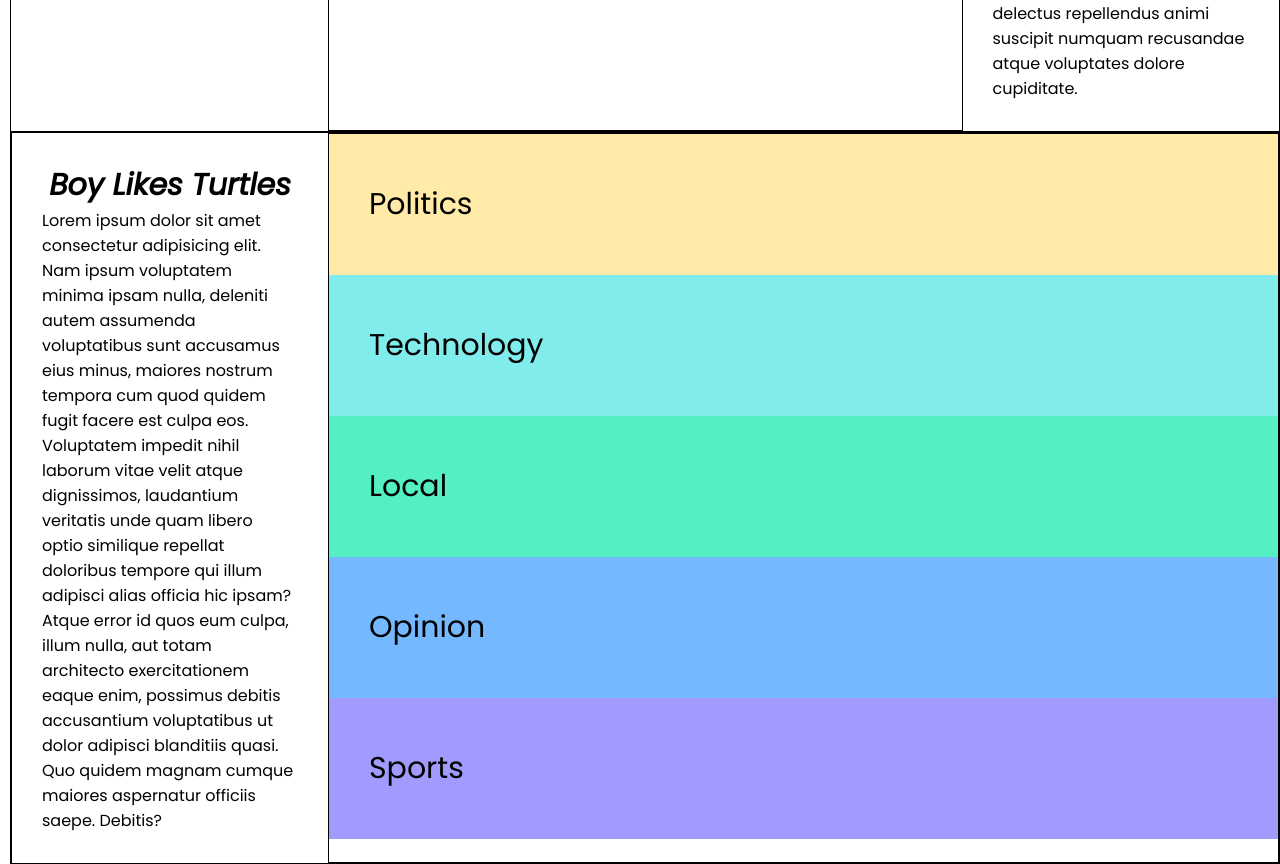
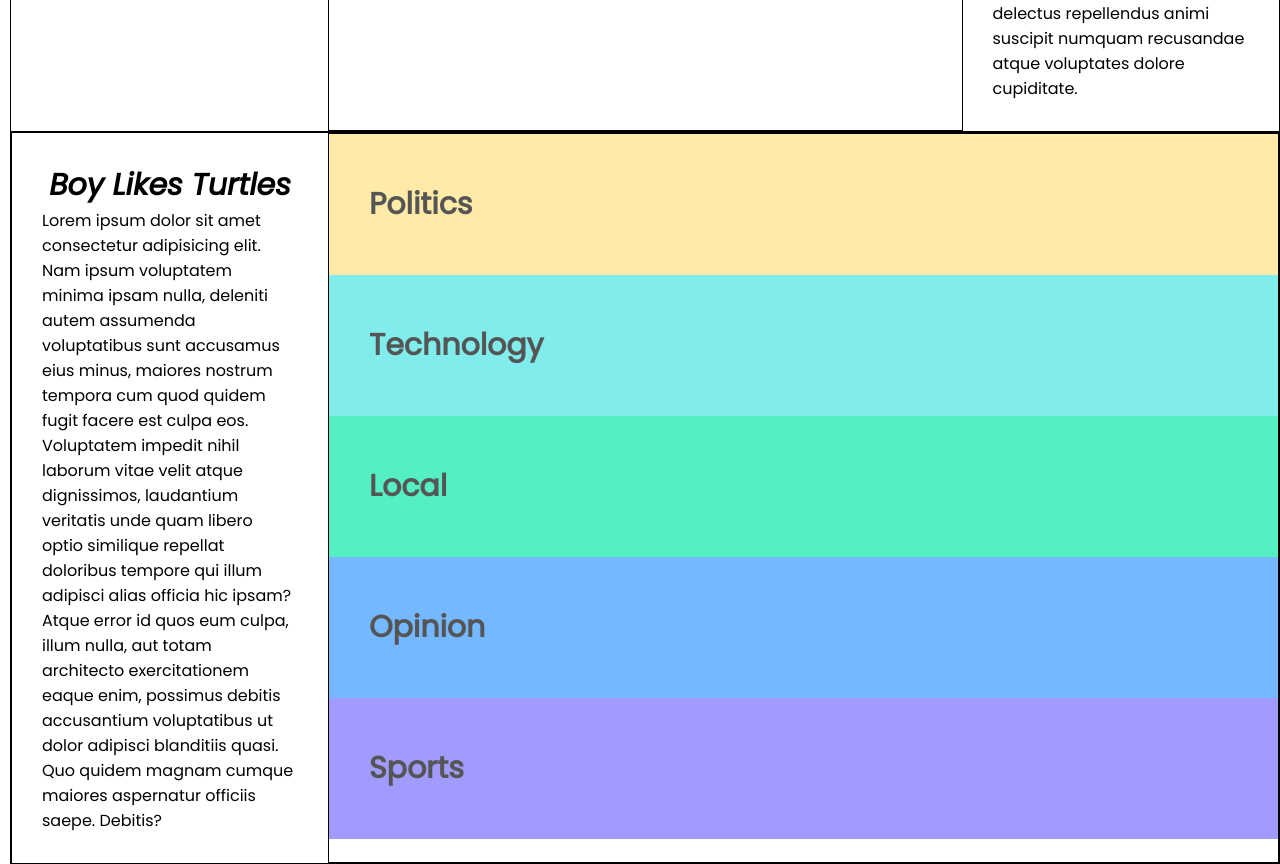
Before and after one commit to Sarvesh-SP/newProject, a plain HTML site: page index.html in a window 1280 px wide. Shown: the part 1060-1924 px from the top of the page. Drawn offline with Linux system fonts and the light colour scheme.

Commit message:
Update styles.css

```diff
--- a/styles.scss
+++ b/styles.scss
@@ -101,11 +101,15 @@ body {
         }
     }
     .last {
+        display: flex;
         margin: 0;
         border: 1px solid black;
-        padding: 30px;
-        flex-grow: 1;
+        flex: 1;
         padding: 0;
+        flex-direction: column;
+        color: #555;
+        font-weight: bold;
+
         .box {
 
             list-style: none;
```
Also changed, not shown: dist/css/styles.css.
